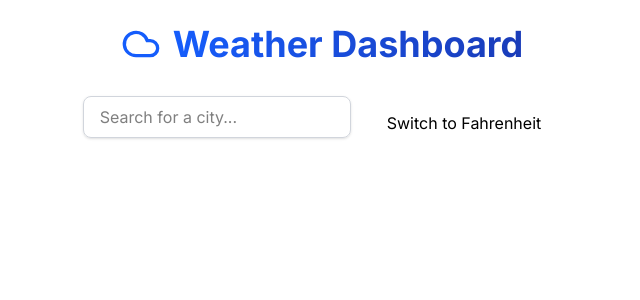
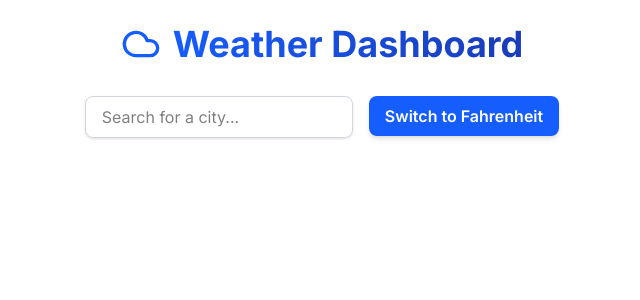
Before and after one commit to shamimthedev/weather-dashboard, a React (Vite) app: page / in a window 1280 px wide. Shown: the top 300 px of the page, without its empty margins (318-958 px from the left). Built offline with nearby package versions, Linux system fonts and the light colour scheme.

Commit message:
Updated ToggleUnits

```diff
--- a/src/components/ToggleUnits.jsx
+++ b/src/components/ToggleUnits.jsx
@@ -2,8 +2,11 @@
 
 const ToggleUnits = ({ toggleUnit, unit }) => {
   return (
-    <div className="unit-toggle">
-      <button onClick={toggleUnit} style={{ padding: '5px 10px', margin: '10px' }}>
+    <div>
+      <button
+        onClick={toggleUnit}
+        className="w-full bg-blue-600 hover:bg-blue-700 text-white font-semibold py-2 px-4 rounded-lg shadow-md cursor-pointer transition duration-300 ease-in-out transform hover:scale-105 focus:outline-none focus:ring-2 focus:ring-blue-500 focus:ring-offset-2"
+      >
         Switch to {unit === 'metric' ? 'Fahrenheit' : 'Celsius'}
       </button>
     </div>
```
